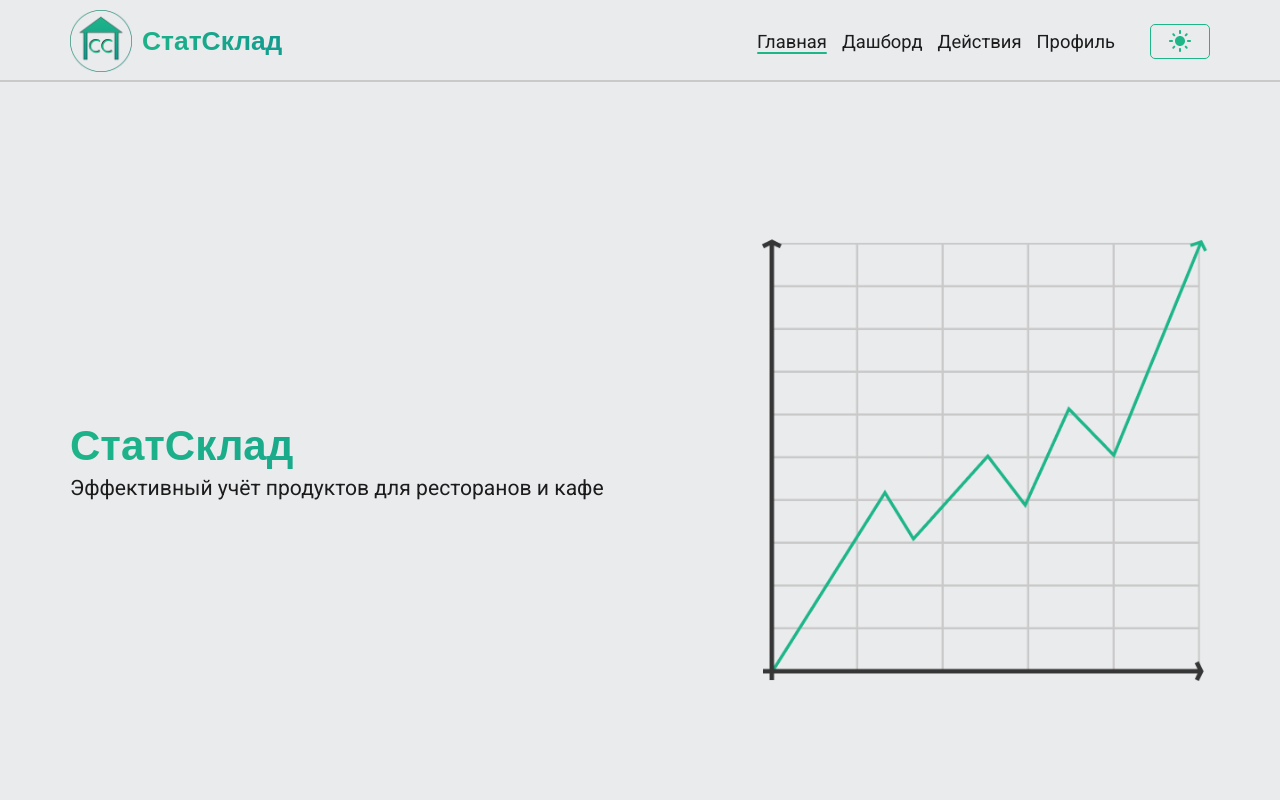
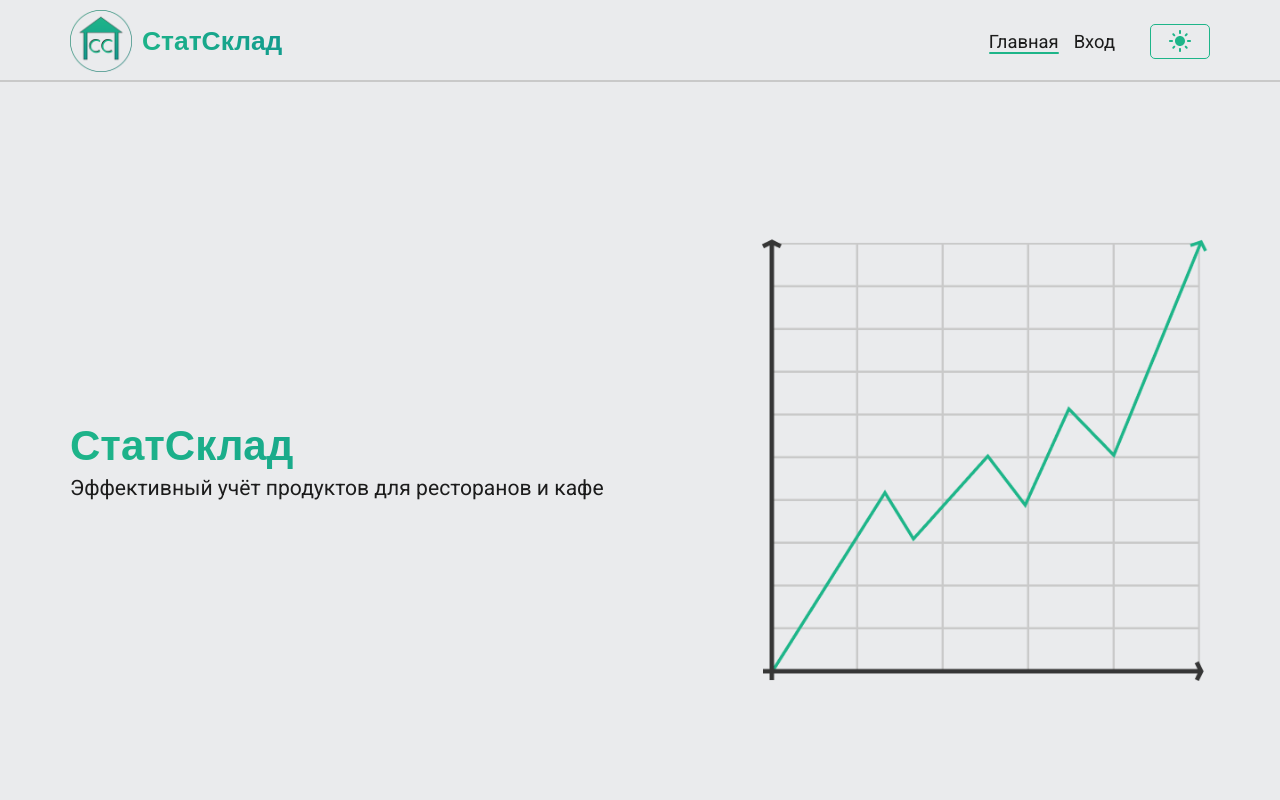
Before and after one commit to Qaddis/stat-sklad, a Next.js app in the folder frontend/: page / in a window 1280 px wide. Shown: the top 800 px of the page. Built offline with nearby package versions, Linux system fonts and the light colour scheme; no server answers; a web font is replaced by a local one.

Commit message:
Frontend: render NavLinks in AppHeader depending on whether the user is logged in

```diff
--- a/frontend/src/app/layout.tsx
+++ b/frontend/src/app/layout.tsx
@@ -1,9 +1,11 @@
 import type { Metadata } from "next"
 import { Martian_Mono, Roboto } from "next/font/google"
+import { cookies as getCookies } from "next/headers"
 
 import AppFooter from "@/components/layout/AppFooter"
 import AppHeader from "@/components/layout/AppHeader"
 import NewProductModal from "@/components/layout/NewProductModal"
+import { STORAGE_KEYS } from "@/constants/api.constants"
 
 import "@/assets/styles/globals.scss"
 
@@ -34,11 +36,14 @@ export const metadata: Metadata = {
 	]
 }
 
-export default function RootLayout({
+export default async function RootLayout({
 	children
 }: Readonly<{
 	children: React.ReactNode
 }>) {
+	const cookies = await getCookies()
+	const accessToken = cookies.get(STORAGE_KEYS.ACCESS_TOKEN)?.value
+
 	return (
 		<html lang="ru" suppressHydrationWarning>
 			<body className={`${martianMono.variable} ${roboto.variable}`}>
@@ -76,7 +81,7 @@ export default function RootLayout({
 					}}
 				/>
 
-				<AppHeader />
+				<AppHeader isAuthorized={!!accessToken} />
 
 				<main className="main">
 					<div className="wrapper">{children}</div>
--- a/frontend/src/components/layout/AppHeader/index.tsx
+++ b/frontend/src/components/layout/AppHeader/index.tsx
@@ -6,13 +6,21 @@ import Link from "next/link"
 import { useState } from "react"
 
 import Logo from "@/assets/Logo.png"
-import { NavigationEnum } from "@/constants/navigation.constants"
+import {
+	authorizedLinks,
+	NavigationEnum,
+	unauthorizedLinks
+} from "@/constants/navigation.constants"
 import ThemeSwitchButton from "../../features/ThemeSwitch"
 import NavLink from "../../ui/NavLink"
 
 import styles from "./AppHeader.module.scss"
 
-export default function AppHeader() {
+interface IProps {
+	isAuthorized: boolean
+}
+
+export default function AppHeader({ isAuthorized }: IProps) {
 	const [isHidden, setIsHidden] = useState<boolean>(false)
 
 	const { scrollY } = useScroll()
@@ -47,10 +55,13 @@ export default function AppHeader() {
 
 				<div className={styles.buttons}>
 					<nav className={styles.nav}>
-						<NavLink to={NavigationEnum.HOME}>Главная</NavLink>
-						<NavLink to={NavigationEnum.DASHBOARD}>Дашборд</NavLink>
-						<NavLink to={NavigationEnum.ACTIONS.ALL}>Действия</NavLink>
-						<NavLink to={NavigationEnum.USER}>Профиль</NavLink>
+						{(isAuthorized ? authorizedLinks : unauthorizedLinks).map(
+							(item, idx) => (
+								<NavLink key={`header-link-${idx}`} to={item.link}>
+									{item.title}
+								</NavLink>
+							)
+						)}
 					</nav>
 
 					<ThemeSwitchButton />
--- a/frontend/src/constants/navigation.constants.ts
+++ b/frontend/src/constants/navigation.constants.ts
@@ -1,3 +1,10 @@
+import type { NavigationRoutesType } from "@/types/navigation.types"
+
+interface NavLinks {
+	title: string
+	link: NavigationRoutesType
+}
+
 export const NavigationEnum = {
 	HOME: "/",
 	DASHBOARD: "/dashboard",
@@ -16,3 +23,33 @@ export const NavigationEnum = {
 		SIGN_UP: "/login/sign-up"
 	}
 } as const
+
+export const authorizedLinks: NavLinks[] = [
+	{
+		title: "Главная",
+		link: NavigationEnum.HOME
+	},
+	{
+		title: "Дашборд",
+		link: NavigationEnum.DASHBOARD
+	},
+	{
+		title: "Действия",
+		link: NavigationEnum.ACTIONS.ALL
+	},
+	{
+		title: "Профиль",
+		link: NavigationEnum.USER
+	}
+]
+
+export const unauthorizedLinks: NavLinks[] = [
+	{
+		title: "Главная",
+		link: NavigationEnum.HOME
+	},
+	{
+		title: "Вход",
+		link: NavigationEnum.LOGIN.SIGN_IN
+	}
+]
```
